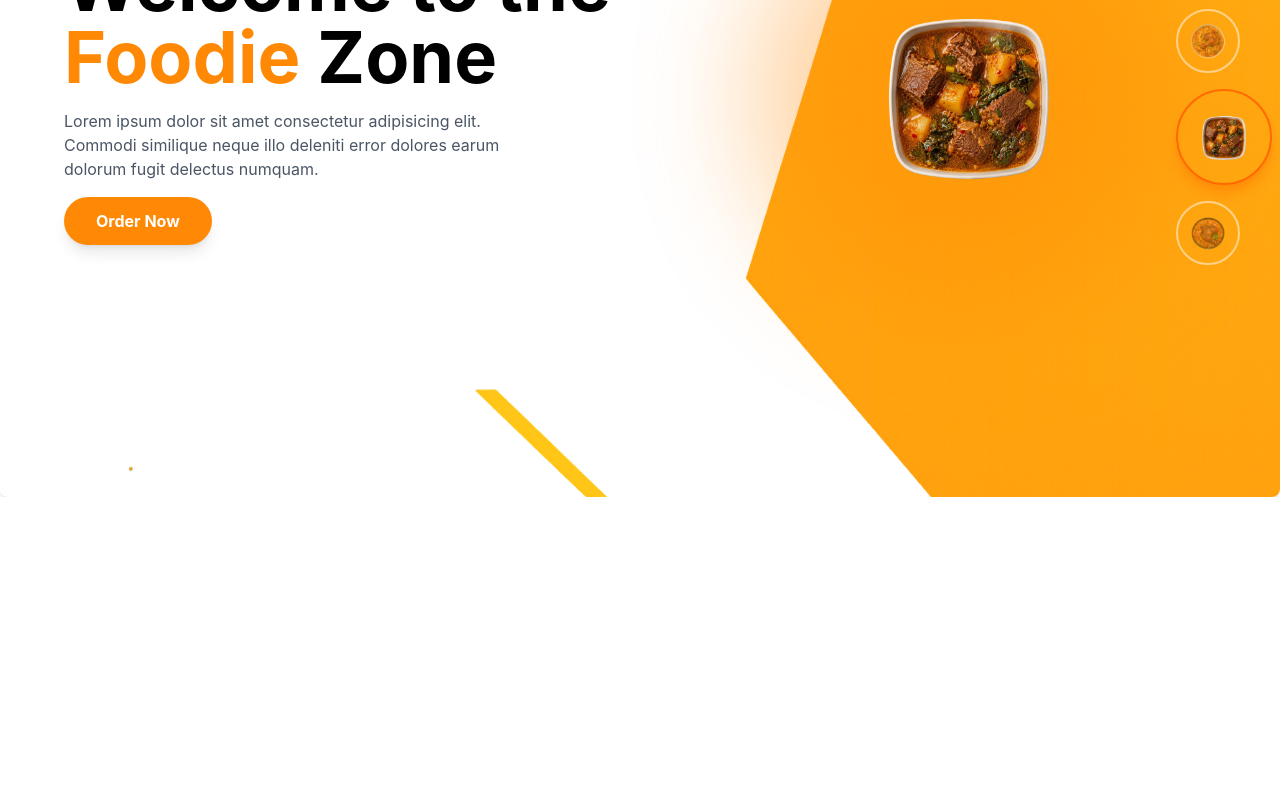
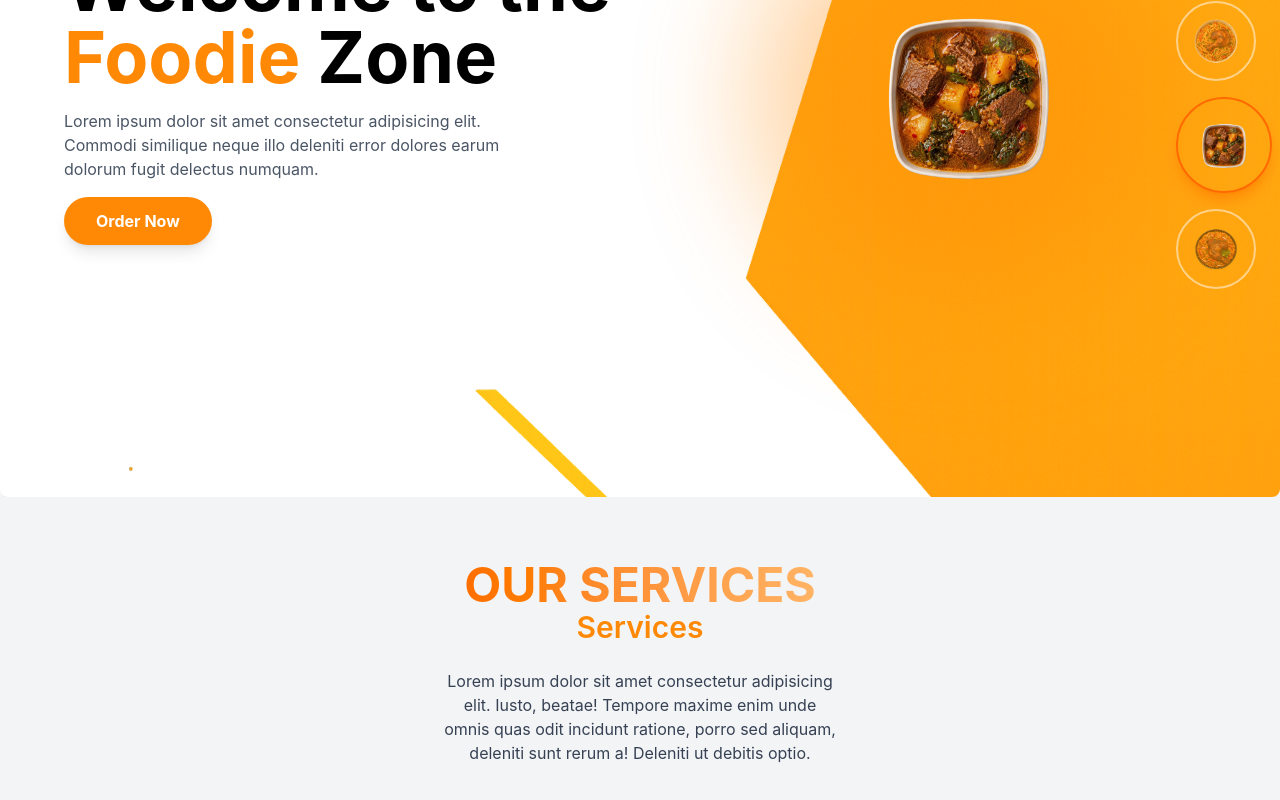
Before and after one commit to Jayace-7/E-commerce-Website, a React (Vite) app: page / in a window 1280 px wide. Shown: the part 368-1168 px from the top of the page. Before the commit the page ends 865 px from the top, so only its background shows below. Built offline with nearby package versions, Linux system fonts and the light colour scheme.

Commit message:
Service Section

```diff
--- a/src/App.jsx
+++ b/src/App.jsx
@@ -1,12 +1,14 @@
 import React from 'react';
 import Navbar from "./components/Navbar";
 import Hero from "./components/Hero";
+import Service from './components/Service';
 
 const App = () => {
   return (
     <div className="bg-white dark:bg-gray-950 min-h-screen transition-colors duration-300">
       <Navbar />
       <Hero />
+      <Service />
     </div>
   );
 };
--- a/src/components/Hero.jsx
+++ b/src/components/Hero.jsx
@@ -43,8 +43,8 @@ function Hero() {
         }}
         className="min-h-screen mt-4 sm:mt-0 rounded-lg shadow-lg overflow-hidden"
       >
-        <div className="container h-full py-8 sm:py-0">
-          <div className="grid grid-cols-1 sm:grid-cols-2 gap-8 items-center min-h-screen">
+        <div className="container h-full py-8 sm:py-0 ">
+          <div className="grid grid-cols-1 sm:grid-cols-2 gap-8 items-center min-h-screen ">
 
             {/* ── LEFT: Text ── */}
             <div className="flex flex-col justify-center items-start text-left gap-4 order-2 sm:order-1 pl-6 sm:pl-12 lg:pl-16">
@@ -96,7 +96,7 @@ function Hero() {
                       transition-all duration-500
                       ${activeIndex === idx
                         ? 'w-24 h-24 border-orange-500 opacity-100 shadow-lg shadow-orange-400'
-                        : 'w-16 h-16 border-white opacity-50'
+                        : 'w-20 h-20 border-white opacity-50'
                       }
                     `}
                   >
--- /dev/null
+++ b/src/components/Service.jsx
@@ -0,0 +1,19 @@
+import React from 'react';
+
+function Service() {
+  return (
+    <section className="py-16 bg-gray-100 dark:bg-gray-800" >
+     <div className="container">
+      { /* ── Header Section ── */}
+       <div className="text-center mb-20 max-w-100 mx-auto">
+     <p className='text-5xl font-bold uppercase sm:text-4xl lg:text-5xl bg-linear-to-r from-orange-500 to-orange-300 bg-clip-text text-transparent'>Our Services</p>
+        <h2 className="text-3xl font-semibold text-orange-400 dark:text-white mb-6 ">Services</h2>
+        <p className='text-gray-700 text-xm dark:text-white'>Lorem ipsum dolor sit amet consectetur adipisicing elit. Iusto, beatae! Tempore maxime enim unde omnis quas odit incidunt ratione, porro sed aliquam, deleniti sunt rerum a! Deleniti ut debitis optio.</p>
+       </div>
+       { /* ── Card Section ── */}
+     </div>
+    </section>
+    );
+}
+
+export default Service;
```
